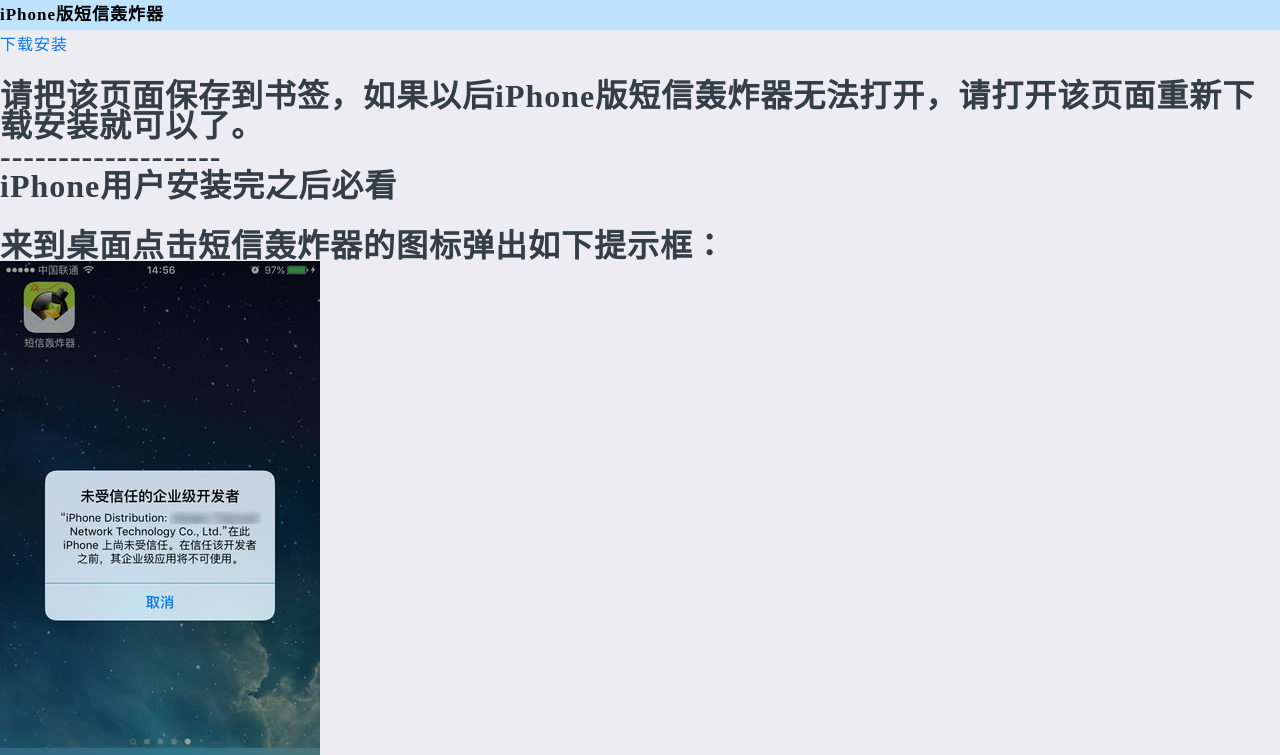
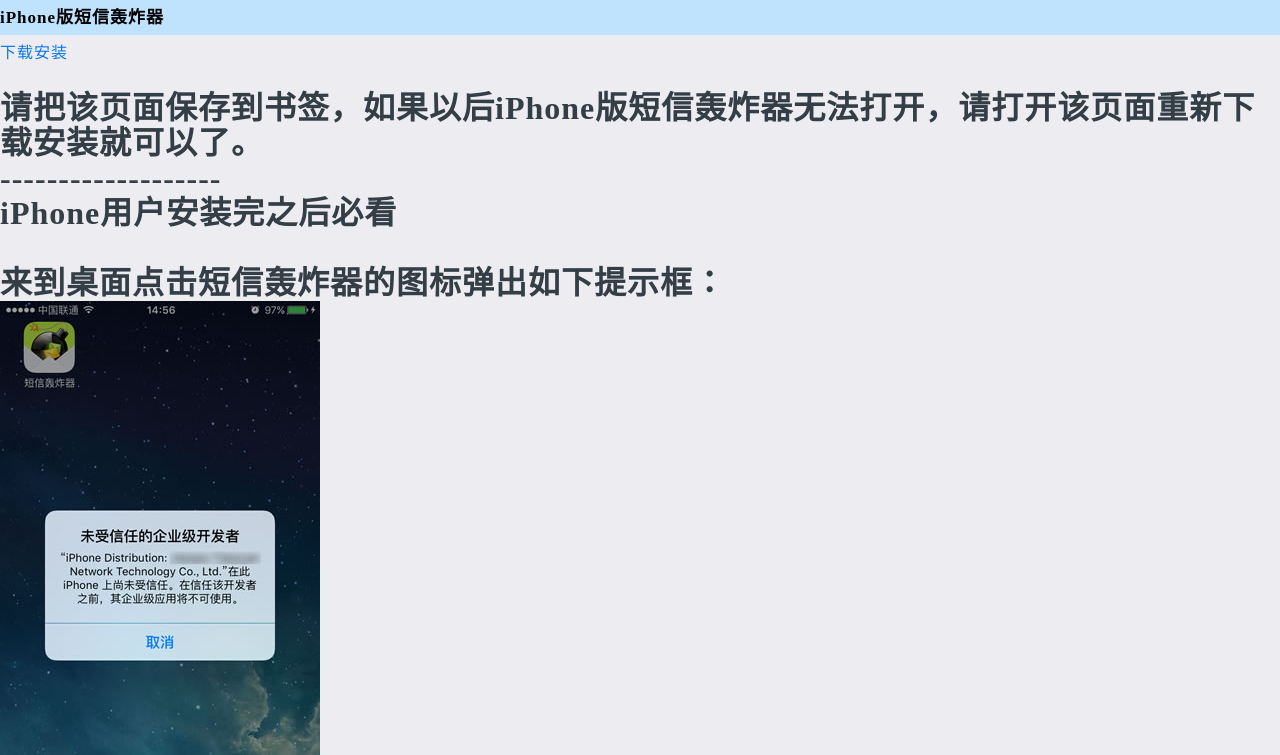
Before and after one commit to tangting1900/tangting1900.github.io, a plain HTML site: page ipa.html in a window 1280 px wide. Shown: the top 755 px of the page. Drawn offline with Linux system fonts and the light colour scheme.

Commit message:
Update ipa.html

```diff
--- a/ipa.html
+++ b/ipa.html
@@ -19,7 +19,7 @@ a {
 <meta name="viewport" content="width=device-width"/>
 </head>
 <body style="background-color:#edecf1;">
-<div style="color:#343e46;letter-spacing:1px;line-height:30px;">
+<div style="color:#343e46;letter-spacing:1px;line-height:35px;">
 
   <div style="background-color:#bfe2fd; color:#000000;font-size:17px;"><b>iPhone版短信轰炸器</b></div>
   <div>
```
